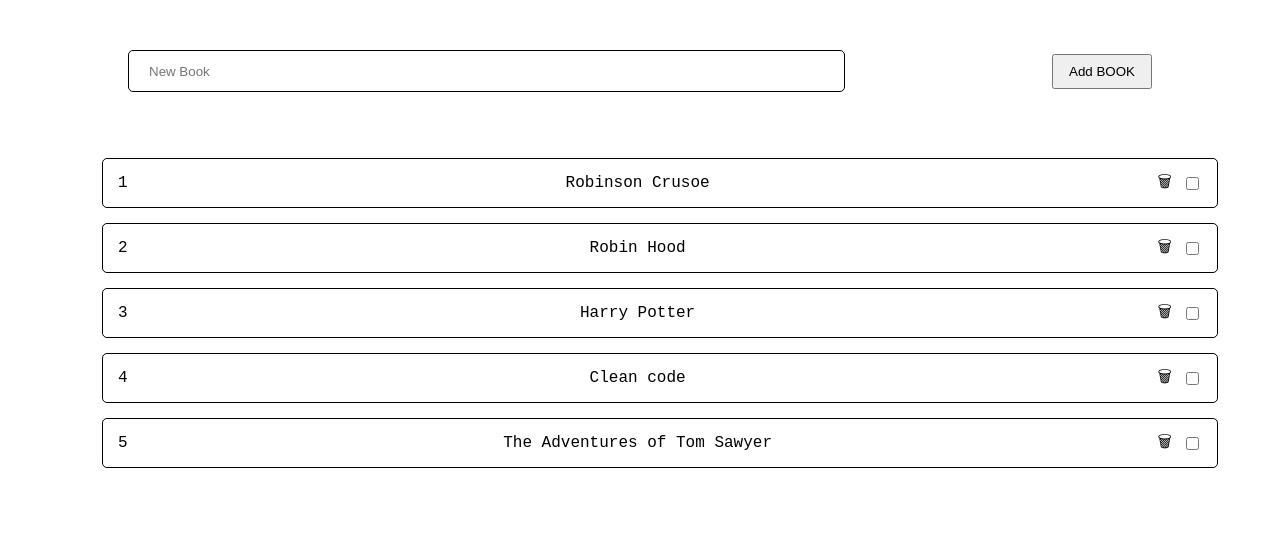
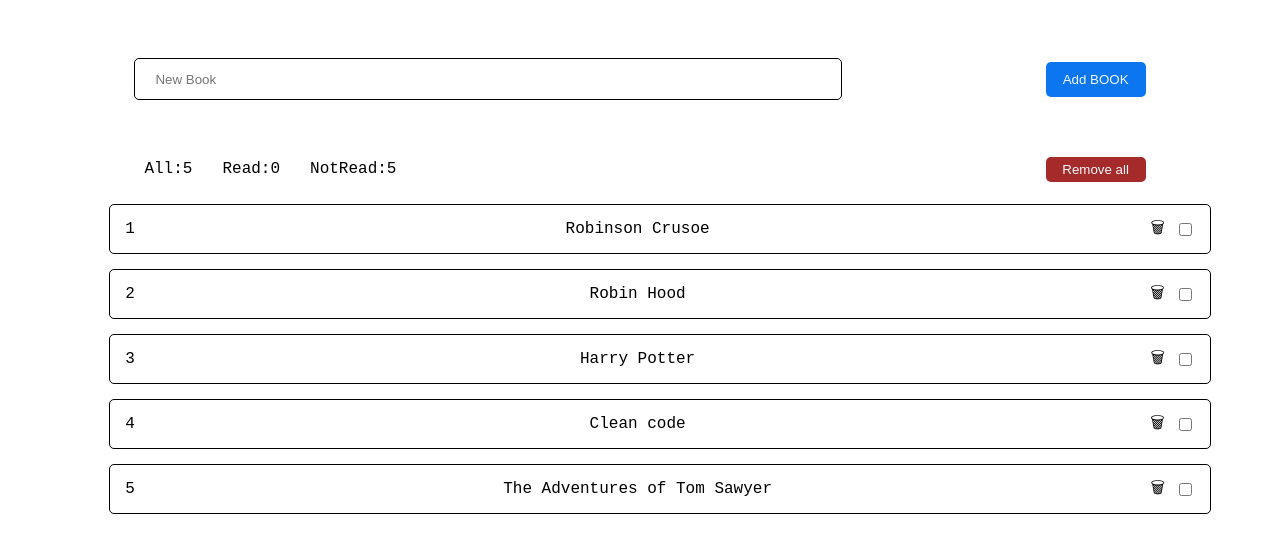
Before and after one commit to Solomii/todo-book-list, a React (Create React App) app: page / in a window 1280 px wide. Shown: the top 552 px of the page. Built offline with nearby package versions, Linux system fonts and the light colour scheme.

Commit message:
[#0] Add statistics board

```diff
--- a/src/App.jsx
+++ b/src/App.jsx
@@ -1,8 +1,11 @@
-import React, {useState} from "react";
+import React, { useState } from "react";
+
 import "./style.css";
-import BOOKS_LIST from './store/books.json'
+import BOOKS_LIST from './store/books.json';
 import { Books } from "./components/Books";
-import { Form } from "./components/AddForm"
+import { Form } from "./components/AddForm";
+import { Statistics } from "./components/StatisticsBoard";
+
 
 const App = () => {
   const [bookList, setBookList] = useState(BOOKS_LIST)
@@ -22,7 +25,6 @@ const App = () => {
     setBookList(prevState => {
       return [...prevState.slice(0, index), newObject, ...prevState.slice(index + 1)];
     })
-
   }
 
   const onAddNewBook = (book)  => {
@@ -31,12 +33,23 @@ const App = () => {
   })
     console.log("book", book)
   }
+
+  const statisticsData = {
+    all: bookList.length,
+    readBooks: bookList.filter((book) => book.isRead).length,
+    notReadBooks: bookList.filter((book) => !book.isRead).length,
+  }
+
+  const removeAll = () => {
+    setBookList([]);
+  }
+
   return (
     <div className="container">
-      <Form onAddNewBook={onAddNewBook}/>
+      <Form onAddNewBook={onAddNewBook} />
+      <Statistics {...statisticsData} onRemoveAll={removeAll} />
       <Books data={bookList} onRemoveBook={removeBook} onReadBook={readBook}/>
     </div>
-
   )
 };
 
--- a/src/components/AddForm/style.css
+++ b/src/components/AddForm/style.css
@@ -4,7 +4,6 @@
   display: flex;
   justify-content: space-between;
   align-items: center;
-
 }
 
 .books_input {
@@ -13,10 +12,18 @@
   padding: 20px;
   height: 30px;
   border-radius: 5px;
-
 }
 
 .books_button {
   width: 100px;
   height: 35px;
+  background-color: #0b76ef;
+  border: none;
+  border-radius: 5px;
+  color: aliceblue;
+  cursor: pointer;
 }
+
+.books_button:active {
+  transform: translateY(4px);
+}
--- a/src/components/Book/index.js
+++ b/src/components/Book/index.js
@@ -19,7 +19,6 @@ export const Book = ({ count, item, onRemoveBook, onReadBook }) => {
         >
         </input>
         </span>
-
       </li>
    </>
   )
--- a/src/components/Book/style.css
+++ b/src/components/Book/style.css
@@ -14,7 +14,7 @@
 }
 
 .book_title.isRead {
-  color: red;
+  color: #4CAF50;
   text-decoration: line-through;
 }
 
@@ -27,7 +27,3 @@
   cursor: pointer;
   padding: 10px;
 }
-
-.book_pointer {
-  cursor: pointer;
-}
--- a/src/components/Books/index.js
+++ b/src/components/Books/index.js
@@ -9,7 +9,6 @@ export const Books = (props) => {
       {props.data.map((book, index) => {
         return <Book key={book.id} item={book} count={index + 1} onRemoveBook={props.onRemoveBook} onReadBook={props.onReadBook}/>;
       })}
-
     </ul>
   );
 };
--- /dev/null
+++ b/src/components/StatisticsBoard/index.js
@@ -0,0 +1,23 @@
+import React from "react";
+
+import "./style.css";
+
+export const Statistics = ({
+  all,
+  readBooks,
+  notReadBooks,
+  onRemoveAll,
+}) => {
+  return (
+    <div className="statistics_board">
+      <div className="statistics_data">
+        <span>All:{all}</span>
+        <span>Read:{readBooks}</span>
+        <span>NotRead:{notReadBooks}</span>
+      </div>
+      <div>
+        <button className="statistics_button" onClick={onRemoveAll}>Remove all</button>
+      </div>
+    </div>
+  )
+};
--- /dev/null
+++ b/src/components/StatisticsBoard/style.css
@@ -0,0 +1,28 @@
+ .statistics_board {
+  width: 80%;
+  display: flex;
+  align-items: center;
+  justify-content: space-between;
+}
+
+.statistics_data {
+ margin: 10px;
+}
+
+.statistics_data span {
+  margin-right: 30px;
+}
+
+.statistics_button {
+  width: 100px;
+  height: 25px;
+  background-color: brown;
+  border: none;
+  border-radius: 5px;
+  color: aliceblue;
+  cursor: pointer;
+}
+
+.statistics_button:active {
+  transform: translateY(4px);
+}
--- a/src/style.css
+++ b/src/style.css
@@ -1,6 +1,4 @@
 body {
-  margin: 0;
-  padding: 0;
   font-family: 'Courier New', Courier, monospace;
 }
 
```
